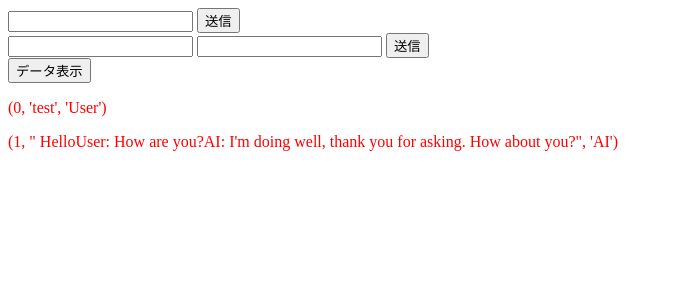
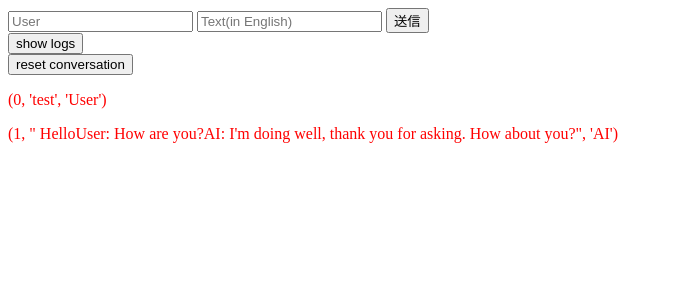
Before and after one commit to sawao7/AI_conversation, a Flask app: page /get in a window 1280 px wide. Shown: the top 300 px of the page, without its empty margins (0-673 px from the left). Run offline with Flask 2, Linux system fonts and the light colour scheme; data comes from the database, SQL or seed files in the repository; both versions use the stored data as it was after the commit.

Commit message:
revise little

```diff
--- a/flaskr/sqlite.py
+++ b/flaskr/sqlite.py
@@ -1,5 +1,5 @@
 import sqlite3
-from flask import render_template, request
+from flask import redirect, render_template, request
 from flaskr import app
 from flaskr.openai import *
 
@@ -13,14 +13,22 @@ def create_message():
         "INSERT INTO Conversation values(?, ?, ?)", (num, request.form.get('text'), request.form.get('name')))
     conn.commit()
     add_AI_response()
-    datas = get_data()
-    return render_template("index.html", datas = datas)
+    return redirect("/")
 
 
 @app.route("/get")
 def show_data():
     datas = get_data()
     return render_template("index.html", datas=datas)
+
+
+@app.route("/delete", methods=["POST"])
+def delete_data():
+    conn = sqlite3.connect('TestDB.db')
+    c = conn.cursor()
+    c.execute("DELETE FROM Conversation")
+    conn.commit()
+    return redirect("/")
 
 def get_data():
     conn = sqlite3.connect("TestDB.db")
@@ -31,6 +39,7 @@ def get_data():
         datas.append(row)
     cur.close()
     return datas
+
 
 def get_len():
     conn = sqlite3.connect("TestDB.db")
@@ -53,10 +62,8 @@ def add_AI_response():
         conversation = f"{user}: {text}"
         conversation_list.append(conversation)
     param = '\n'.join(conversation_list) + '\nAI:'
-    # print(conversation_list)
-    # param = "You: What have you been up to?\nYou2: Watching old movies.\nYou3: Did you watch anything interesting?\nFriend:"
     res_message = create_openai_response(param)
-    # print(res_message)
+    res_message = res_message.replace('\n', '')
     # res_message = "test"
     num = get_len()
     c.execute(
--- a/flaskr/templates/index.html
+++ b/flaskr/templates/index.html
@@ -8,17 +8,16 @@
 		<link rel="stylesheet" href="static/css/style.css" />
 	</head>
 	<body>
-		<form action="/" method="POST" enctype="multipart/form-data">
-			<input type="text" name="name" />
-			<input type="submit" value="送信" />
-		</form>
 		<form action="/submit" method="POST" enctype="multipart/form-data">
-			<input type="text" name="name" />
-			<input type="text" name="text" />
+			<input type="text" name="name" placeholder="User"/>
+			<input type="text" name="text" placeholder="Text(in English)" />
 			<input type="submit" value="送信" />
 		</form>
 		<form action="/get" method="GET">
-			<input type="submit" value="データ表示" />
+			<input type="submit" value="show logs" />
+		</form>
+		<form action="/delete" method="POST">
+			<input type="submit" value="reset conversation" />
 		</form>
 		{% for data in datas %}
 			<p>{{ data }}</p>
--- a/flaskr/views.py
+++ b/flaskr/views.py
@@ -1,5 +1,6 @@
 from flask import render_template, request
 from flaskr import app
+from flaskr.sqlite import *
 
 import openai
 import os
@@ -10,7 +11,8 @@ openai.api_key = os.environ["API_KEY"]
 
 @app.route("/")
 def index():
-    return render_template("index.html")
+    datas = get_data()
+    return render_template("index.html", datas = datas)
 
 
 @app.route("/", methods=["POST"])
```
Also changed, not shown: TestDB.db.
